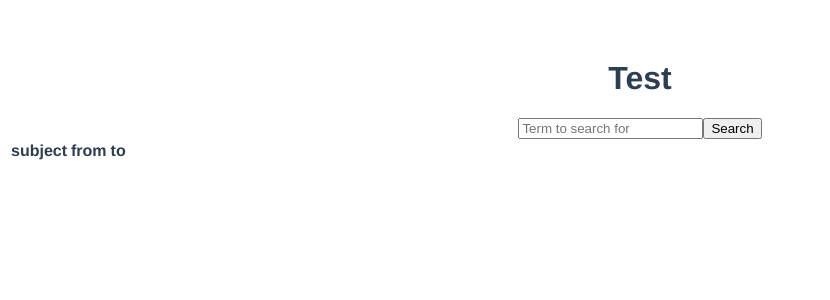
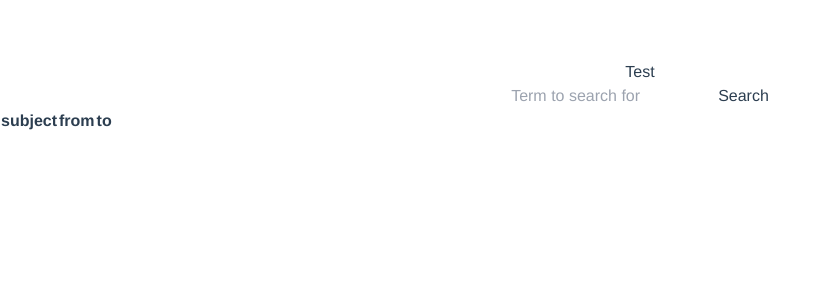
Before and after one commit to logdot/zincSearch, a Vue app in the folder frontend/: page / in a window 1280 px wide. Shown: the top 300 px of the page, without its empty margins (0-830 px from the left). Built offline with nearby package versions, Linux system fonts and the light colour scheme.

Commit message:
Add tailwind to project

```diff
--- a/frontend/package.json
+++ b/frontend/package.json
@@ -18,8 +18,11 @@
     "@vue/cli-plugin-babel": "~5.0.0",
     "@vue/cli-plugin-eslint": "~5.0.0",
     "@vue/cli-service": "~5.0.0",
+    "autoprefixer": "^10.4.13",
     "eslint": "^7.32.0",
-    "eslint-plugin-vue": "^8.0.3"
+    "eslint-plugin-vue": "^8.0.3",
+    "postcss": "^8.4.21",
+    "tailwindcss": "^3.2.4"
   },
   "eslintConfig": {
     "root": true,
--- /dev/null
+++ b/frontend/postcss.config.js
@@ -0,0 +1,6 @@
+module.exports = {
+  plugins: {
+    tailwindcss: {},
+    autoprefixer: {},
+  },
+}
--- /dev/null
+++ b/frontend/src/assets/main.css
@@ -0,0 +1,3 @@
+@tailwind base;
+@tailwind components;
+@tailwind utilities;
--- a/frontend/src/main.js
+++ b/frontend/src/main.js
@@ -1,4 +1,5 @@
 import { createApp } from 'vue'
 import App from './App.vue'
+import './assets/main.css'
 
 createApp(App).mount('#app')
--- /dev/null
+++ b/frontend/tailwind.config.js
@@ -0,0 +1,11 @@
+/** @type {import('tailwindcss').Config} */
+module.exports = {
+  content: [
+      "./public/index.html",
+      "./src/**/*.{vue,js,ts,jsx,tsx}"
+  ],
+  theme: {
+    extend: {},
+  },
+  plugins: [],
+}
```
Also changed, not shown: 2 other files (tests, documents, lock files or other folders).
